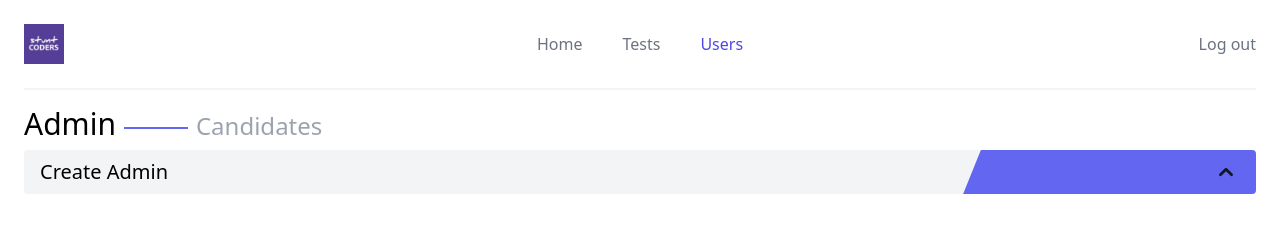
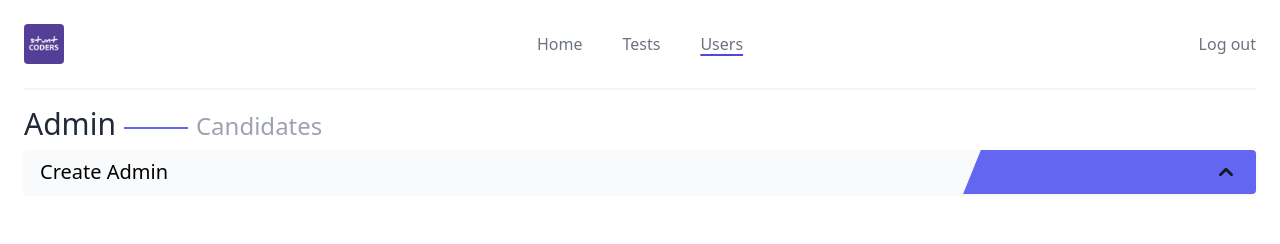
Before and after one commit to stuntcoders/sc_hire_frontend, a React (Create React App) app: page /admin/users in a window 1280 px wide. Shown: the top 244 px of the page. Built offline with nearby package versions, Linux system fonts and the light colour scheme.

Commit message:
Update admin components/index with dark theme classes

```diff
--- a/public/index.html
+++ b/public/index.html
@@ -26,7 +26,7 @@
     -->
     <title>Stuntcoders</title>
   </head>
-  <body class="min-h-screen">
+  <body class="min-h-screen bg-white dark:bg-gray-800">
     <noscript>You need to enable JavaScript to run this app.</noscript>
     <div id="root"></div>
     <!--
--- a/src/components/admin/Home.js
+++ b/src/components/admin/Home.js
@@ -4,11 +4,11 @@ import Nav from "./Nav"
 
 export default function Home() {
   return(
-    <>
+    <main className="bg-white dark:bg-gray-800">
       <Nav />
       <div className="max-w-7xl mx-auto px-4 sm:px-6">
         <Outlet />
       </div>
-    </>
+    </main>
   )
 }
--- a/src/components/admin/Nav.js
+++ b/src/components/admin/Nav.js
@@ -5,12 +5,12 @@ import logo from "../../assets/images/logo.jpeg"
 export default function Nav() {
   return (
     <div className="max-w-7xl mx-auto px-4 sm:px-6 pb-4">
-      <div className="flex justify-between items-center border-b-2 border-gray-100 py-6 md:justify-start md:space-x-10">
+      <div className="flex justify-between items-center border-b-2 border-gray-100 dark:border-transparent py-6 md:justify-start md:space-x-10">
         <div className="flex justify-start lg:w-0 lg:flex-1">
           <a href="#">
             <span className="sr-only">Stuntcoders</span>
             <img
-              className="h-8 w-auto sm:h-10"
+              className="h-8 w-auto sm:h-10 rounded"
               src={logo}
               alt="Stuntcoders"
             />
@@ -19,28 +19,28 @@ export default function Nav() {
         <nav className="space-x-10">
           <NavLink
             to={{ pathname: "/admin" }}
-            className={({ isActive }) => (isActive ? "text-indigo-600" : "whitespace-nowrap text-base text-gray-500 hover:text-gray-900")}
+            className={({ isActive }) => (isActive ? "text-gray-500 dark:text-gray-50 underline decoration-indigo-600 decoration-2 underline-offset-4" : "whitespace-nowrap text-base text-gray-500 dark:text-gray-50 hover:text-gray-900 dark:hover:text-gray-300")}
             end
           >
             Home
           </ NavLink>
           <NavLink
             to={{ pathname: "tests" }}
-            className={({ isActive }) => (isActive ? "text-indigo-600" : "whitespace-nowrap text-base text-gray-500 hover:text-gray-900")}
+            className={({ isActive }) => (isActive ? "text-gray-500 dark:text-gray-50 underline decoration-indigo-600 decoration-2 underline-offset-4" : "whitespace-nowrap text-base text-gray-500 dark:text-gray-50 hover:text-gray-900 dark:hover:text-gray-300")}
             end
           >
             Tests
           </ NavLink>
           <NavLink
             to={{ pathname: "users" }}
-            className={({ isActive }) => (isActive ? "text-indigo-600" : "whitespace-nowrap text-base text-gray-500 hover:text-gray-900")}
+            className={({ isActive }) => (isActive ? "text-gray-500 dark:text-gray-50 underline decoration-indigo-600 decoration-2 underline-offset-4" : "whitespace-nowrap text-base text-gray-500 dark:text-gray-50 hover:text-gray-900 dark:hover:text-gray-300")}
             end
           >
             Users
           </ NavLink>
         </nav>
         <div className="hidden md:flex items-center justify-end md:flex-1 lg:w-0">
-          <a href="#" className="whitespace-nowrap text-base font-medium text-gray-500 hover:text-gray-900">
+          <a href="#" className="whitespace-nowrap text-base font-light text-gray-500 dark:text-gray-50 hover:text-gray-900 dark:hover:text-gray-300">
             Log out
           </a>
         </div>
--- a/src/components/admin/UserForm.js
+++ b/src/components/admin/UserForm.js
@@ -6,7 +6,7 @@ export default function UserForm({ type }) {
   const [itemCardOpen, toggleCard] = useCard()
 
   return(
-    <div className={`relative bg-gray-100 rounded overflow-hidden ${itemCardOpen ? "px-4 py-6 md:px-6 md:py-0 md:pb-6" : "px-4"}`}>
+    <div className={`relative bg-gray-50 dark:bg-white rounded overflow-hidden drop-shadow-sm ${itemCardOpen ? "px-4 py-6 md:px-6 md:py-0 md:pb-6" : "px-4"}`}>
       <h2 className={`relative text-xl z-10 ${itemCardOpen ? "text-center py-4 md:py-6" : "py-2"}`}>
         Create {type}
       </h2>
--- a/src/components/admin/Users.js
+++ b/src/components/admin/Users.js
@@ -12,7 +12,7 @@ export default function Users() {
   return (
     <>
       <ul className="flex mb-2 space-x-2">
-        <li className={ `flex items-end ${tab === 0 ? "text-3xl" : "text-2xl text-gray-400"}` }
+        <li className={ `flex items-end ${tab === 0 ? "text-3xl font-light text-gray-800 dark:text-gray-50" : "text-2xl font-extralight text-gray-400 dark:text-gray-500"}` }
             onClick={() => showTab(0)}
         >
           <span className="cursor-pointer">
@@ -20,7 +20,7 @@ export default function Users() {
           </span>
           <span className="inline-flex self-center w-16 h-0.5 ml-2 mt-2 bg-indigo-500"></span>
         </li>
-        <li className={ `flex items-end ${tab === 1 ? "text-3xl" : "text-2xl text-gray-400"}` }
+        <li className={ `flex items-end ${tab === 1 ? "text-3xl font-light text-gray-800 dark:text-gray-50" : "text-2xl font-extralight text-gray-400 dark:text-gray-500"}` }
             onClick={() => showTab(1)}
         >
           <span className="cursor-pointer">
```
